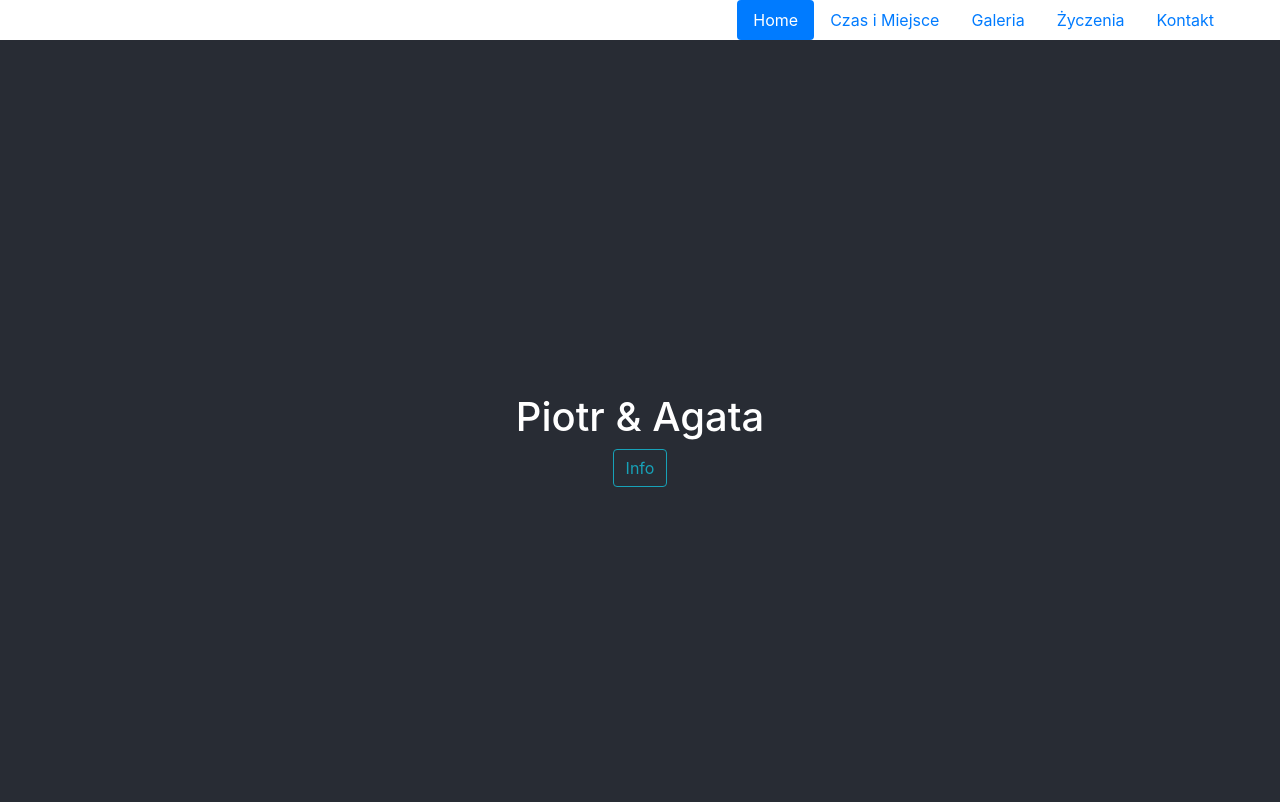
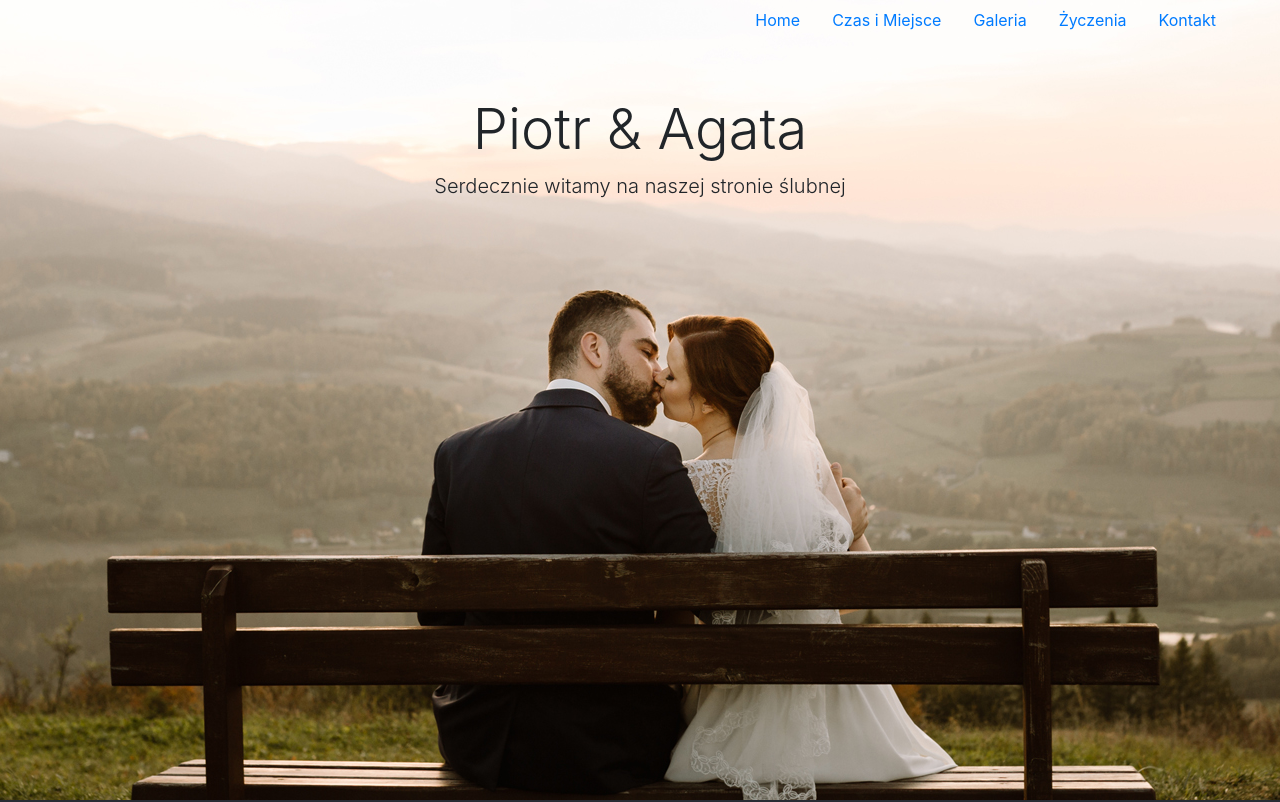
Before and after one commit to wilkpiotr/wedding-site, a React (Create React App) app: page / in a window 1280 px wide. Shown: the top 802 px of the page. Built offline with nearby package versions, Linux system fonts and the light colour scheme.

Commit message:
changed structure of files, added component Home

```diff
--- a/src/App.js
+++ b/src/App.js
@@ -1,18 +1,21 @@
-import React, { Component } from 'react';
+import React, { Component, Fragment } from 'react';
 // import logo from './logo.svg';
 import './App.scss';
-import Button from 'react-bootstrap/Button';
-import NavDropdownExample from './Nav'
+import Button from './Components/Button/Button';
+import NavDropdownExample from './Components/Nav/Nav';
+import Home from './Components/Home/Home'
 
 class App extends Component {
   render() {
-    return (<nav>
-      <NavDropdownExample/>
+    return (<Fragment>
+    <nav>
+      <NavDropdownExample/></nav>
+      <Home/>
       <div className="App-header">
-        <h1>Piotr & Agata</h1>
-        <Button variant="outline-info">Info</Button>
+
+      <Button kind="outline-info" text="Btn"></Button>
       </div>
-    </nav>
+      </Fragment>
     )}
 }
 
--- /dev/null
+++ b/src/Components/Button/Button.jsx
@@ -0,0 +1,8 @@
+import React from 'react';
+import Button from 'react-bootstrap/Button';
+
+const Buttons = (props) => {
+    return <Button variant={props.kind}>{props.text}</Button>
+}
+
+export default Buttons;
--- /dev/null
+++ b/src/Components/Home/Home.jsx
@@ -0,0 +1,22 @@
+import React from 'react';
+import Container from 'react-bootstrap/Container';
+import Row from 'react-bootstrap/Row';
+import Col from 'react-bootstrap/Col';
+
+import './Home.scss'
+
+const Home = () => {
+    return(
+    <Container fluid className="p-0 pt-5 vh-100 home">
+        <Row className="p-0 m-0 ">
+            <Col className="mt-5">
+                <h1 className="text-center display-4">Piotr & Agata</h1>
+                <p className="lead text-center">Serdecznie witamy na naszej stronie ślubnej</p>
+            </Col>
+            {/* <Col className="pic justify-content-end"><img className="vh-100" src={picture} alt="my"/></Col> */}
+        </Row>
+    </Container>
+    )
+}
+
+export default Home;
--- /dev/null
+++ b/src/Components/Home/Home.scss
@@ -0,0 +1,8 @@
+.home {
+    background-image: url('./1(451).jpg');
+    background-position: center calc(100% + 200px);
+    .pic {
+        padding: 0;
+        max-height: 100 vh;
+    }
+}
--- a/src/Nav.jsx
+++ b/src/Components/Nav/Nav.jsx
@@ -1,9 +1,9 @@
 import React, { Component } from 'react';
 import Nav from 'react-bootstrap/Nav';
-import './Nav.scss'
+import './Nav.scss';
 
 class NavDropdownExample extends Component {
-    state= {activeKey: 1}
+    state= {activeKey: null}
 
     handleSelect(eventKey) {
         console.log(eventKey)
@@ -12,14 +12,14 @@ class NavDropdownExample extends Component {
 
     render() {
       return (
-        <Nav  className="justify-content-end nav" variant="pills" activeKey={this.state.activeKey} onSelect={k => this.handleSelect(k)}>
+        <Nav fluid className="justify-content-end fixed-top nav pr-5" variant="pills" activeKey={this.state.activeKey} onSelect={k => this.handleSelect(k)}>
           <Nav.Item>
             <Nav.Link eventKey="1" href="#/home">
               Home
             </Nav.Link>
           </Nav.Item>
           <Nav.Item className="test">
-            <Nav.Link className="test" eventKey="2" title="Item">
+            <Nav.Link eventKey="2" title="Item">
               Czas i Miejsce
             </Nav.Link>
           </Nav.Item>
--- /dev/null
+++ b/src/Components/Nav/Nav.scss
@@ -0,0 +1,7 @@
+.nav {
+    // width: max-content;
+    background-color: rgba($color: #ffffff, $alpha: 0.2);
+    background-clip: content-box;
+}
+
+/* // export default; */
--- a/src/Nav.scss
+++ /dev/null
@@ -1,8 +0,0 @@
-.nav {
-    padding-right: 50px;
-    .test {
-        flex-basis: auto;
-    }
-}
-
-/* // export default; */
```
Also changed, not shown: src/Components/Home/1(451).jpg (added).
